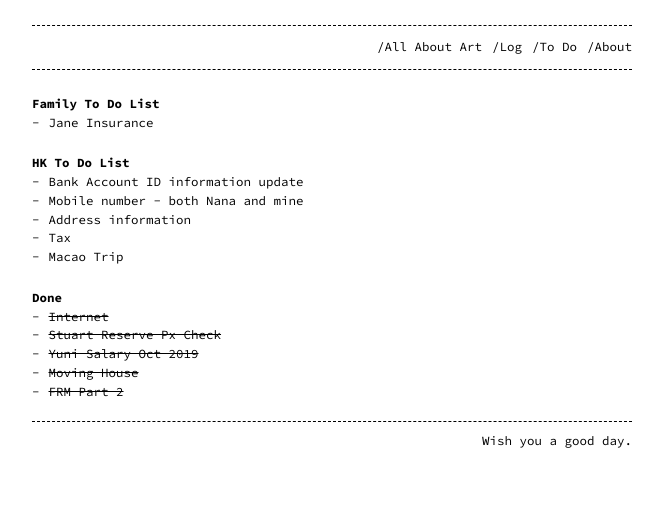
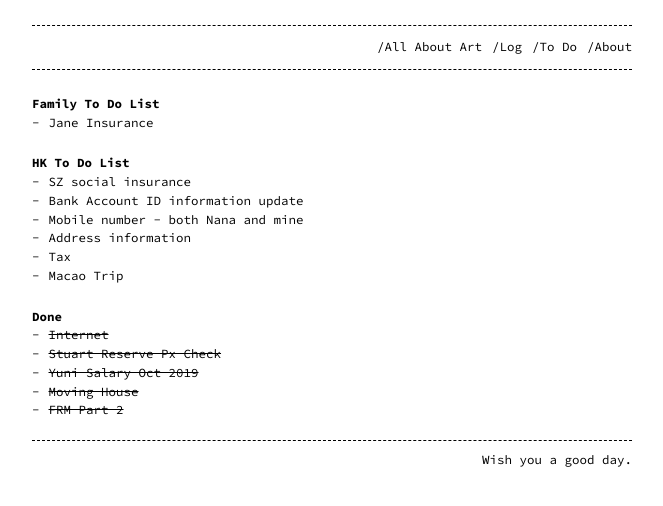
Before and after one commit to 912828qj2/912828qj2.github.io, a Jekyll site: the page built from todo.md, in a window 1280 px wide. Shown: the top 506 px of the page, without its empty margins (308-971 px from the left). Built offline with Jekyll 4.4.1, drawn with Linux system fonts in a browser that asks for light colours.

Commit message:
Update todo.md

```diff
--- a/todo.md
+++ b/todo.md
@@ -9,6 +9,7 @@ permalink: /todo/
 - Jane Insurance
 ## HK To Do List
 
+- SZ social insurance
 - Bank Account ID information update
 - Mobile number - both Nana and mine
 - Address information
```
